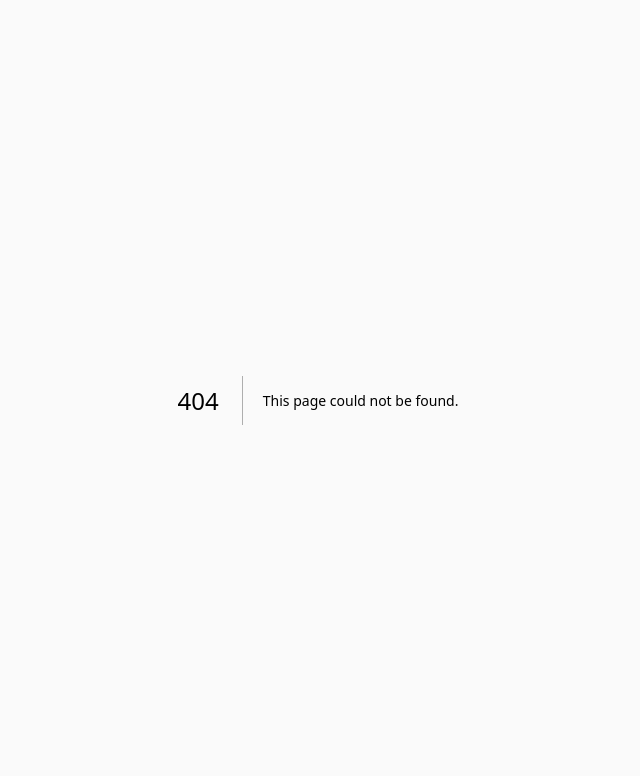
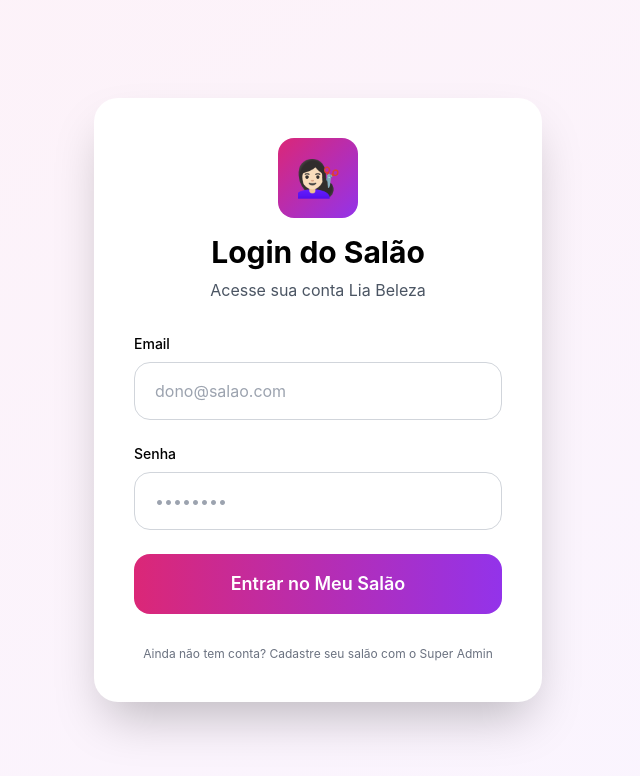
Before and after one commit to alexpinto2-dev/lia-beleza, a Next.js app: page /salao/login in a window 1280 px wide. Before the commit this address had no page. Shown: the top 776 px of the page, without its empty margins (322-962 px from the left). Built offline with nearby package versions, Linux system fonts and the light colour scheme; no server answers.

Commit message:
Create page.tsx
Cria página de login por salão

```diff
--- /dev/null
+++ b/app/salao/login/page.tsx
@@ -0,0 +1,89 @@
+'use client';
+
+import { useState } from 'react';
+import { useRouter } from 'next/navigation';
+import { supabase } from '@/lib/supabase';
+
+export default function SalaoLogin() {
+  const [email, setEmail] = useState('');
+  const [password, setPassword] = useState('');
+  const [error, setError] = useState('');
+  const router = useRouter();
+
+  const handleLogin = async () => {
+    const { data, error: signInError } = await supabase.auth.signInWithPassword({
+      email,
+      password,
+    });
+
+    if (signInError) {
+      setError('Email ou senha incorretos');
+      return;
+    }
+
+    // Busca o tenant do usuário logado
+    const { data: userData } = await supabase
+      .from('tenant_users')
+      .select('tenant_id')
+      .eq('email', email)
+      .single();
+
+    if (userData?.tenant_id) {
+      localStorage.setItem('tenant_id', userData.tenant_id);
+      router.push('/salao/dashboard');
+    } else {
+      setError('Usuário sem salão associado');
+    }
+  };
+
+  return (
+    <div className="min-h-screen bg-gradient-to-br from-pink-50 to-purple-50 flex items-center justify-center">
+      <div className="bg-white p-10 rounded-3xl shadow-2xl w-full max-w-md">
+        <div className="text-center mb-8">
+          <div className="w-20 h-20 bg-gradient-to-br from-pink-600 to-purple-600 rounded-2xl mx-auto flex items-center justify-center text-white text-4xl mb-4">
+            💇🏻‍♀️
+          </div>
+          <h1 className="text-3xl font-bold">Login do Salão</h1>
+          <p className="text-gray-600 mt-2">Acesse sua conta Lia Beleza</p>
+        </div>
+
+        <div className="space-y-6">
+          <div>
+            <label className="block text-sm font-medium mb-2">Email</label>
+            <input
+              type="email"
+              value={email}
+              onChange={(e) => setEmail(e.target.value)}
+              className="w-full px-5 py-4 border border-gray-300 rounded-2xl focus:outline-none focus:border-pink-600"
+              placeholder="dono@salao.com"
+            />
+          </div>
+
+          <div>
+            <label className="block text-sm font-medium mb-2">Senha</label>
+            <input
+              type="password"
+              value={password}
+              onChange={(e) => setPassword(e.target.value)}
+              className="w-full px-5 py-4 border border-gray-300 rounded-2xl focus:outline-none focus:border-pink-600"
+              placeholder="••••••••"
+            />
+          </div>
+
+          {error && <p className="text-red-500 text-sm">{error}</p>}
+
+          <button
+            onClick={handleLogin}
+            className="w-full bg-gradient-to-r from-pink-600 to-purple-600 text-white py-4 rounded-2xl font-semibold text-lg hover:scale-105 transition"
+          >
+            Entrar no Meu Salão
+          </button>
+        </div>
+
+        <p className="text-center text-xs text-gray-500 mt-8">
+          Ainda não tem conta? Cadastre seu salão com o Super Admin
+        </p>
+      </div>
+    </div>
+  );
+}
```
